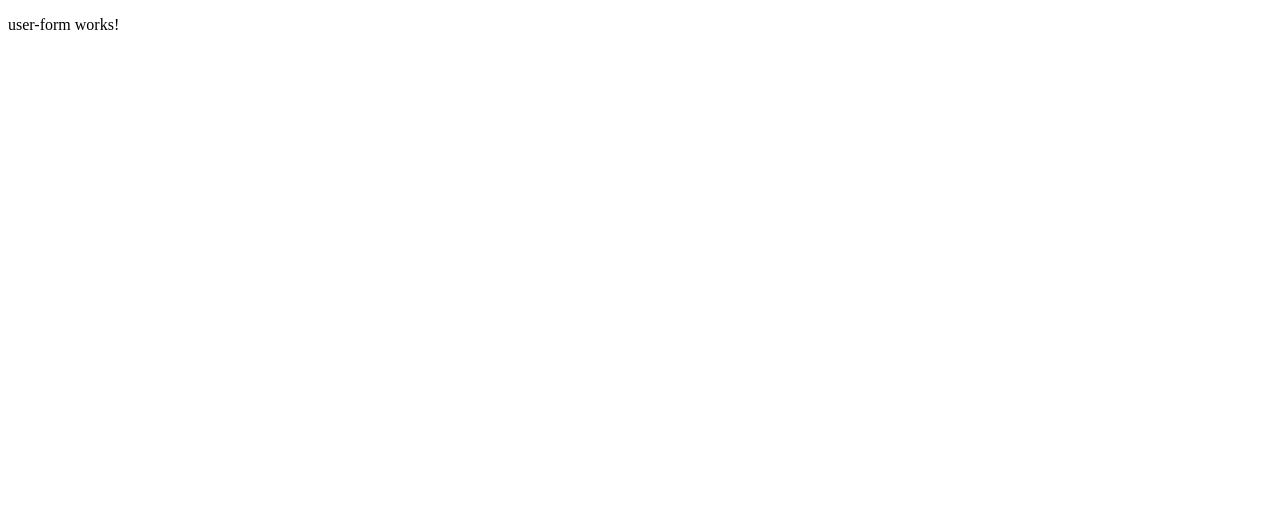
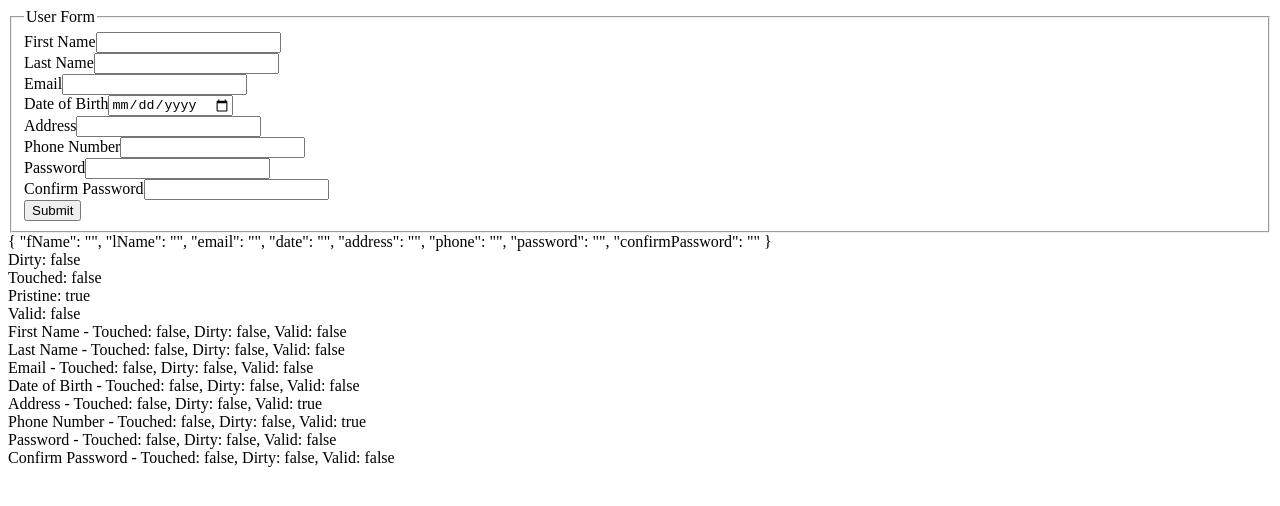
Before and after one commit to MonoToneMoe/ReactiveForm, an Angular app: page /userform in a window 1280 px wide. Shown: the top 506 px of the page. Built offline with nearby package versions, Linux system fonts and the light colour scheme.

Commit message:
created user form and checked for validation

```diff
--- a/src/app/user-form/user-form.component.html
+++ b/src/app/user-form/user-form.component.html
@@ -1 +1,86 @@
-<p>user-form works!</p>
+<div class="container">
+  <fieldset>
+    <legend>User Form</legend>
+    <form [formGroup]="userForm">
+      <div class="form-group">
+        <label for="fName">First Name</label>
+        <input type="text" class="form-control" id="fName" formControlName="fName" />
+      </div>
+      <div class="form-group">
+        <label for="lName">Last Name</label>
+        <input type="text" class="form-control" id="lName" formControlName="lName" />
+      </div>
+      <div class="form-group">
+        <label for="email">Email</label>
+        <input type="text" class="form-control" id="email" formControlName="email" />
+      </div>
+      <div class="form-group">
+        <label for="date">Date of Birth</label>
+        <input type="date" class="form-control" id="date" formControlName="date" />
+      </div>
+      <div class="form-group">
+        <label for="address">Address</label>
+        <input type="text" class="form-control" id="address" formControlName="address" />
+      </div>
+      <div class="form-group">
+        <label for="phone">Phone Number</label>
+        <input type="tel" class="form-control" id="phone" formControlName="phone" />
+      </div>
+      <div class="form-group">
+        <label for="password">Password</label>
+        <input type="password" class="form-control" id="password" formControlName="password" required />
+      </div>
+      <div class="form-group">
+        <label for="confirmPassword">Confirm Password</label>
+        <input type="password" class="form-control" id="confirmPassword" formControlName="confirmPassword" />
+      </div>
+      <button type="submit" class="btn btn-primary">Submit</button>
+    </form>
+  </fieldset>
+
+  <div>{{userForm.value | json}}</div>
+    <div> Dirty: {{userForm.dirty}}</div>
+    <div> Touched: {{userForm.touched}}</div>
+    <div> Pristine: {{userForm.pristine}}</div>
+    <div> Valid: {{userForm.valid}}</div>
+    <div>
+      First Name - Touched: {{ userForm.get('fName')?.touched }},
+      Dirty: {{ userForm.get('fName')?.dirty }},
+      Valid: {{ userForm.get('fName')?.valid }}
+    </div>
+    <div>
+      Last Name - Touched: {{ userForm.get('lName')?.touched }},
+      Dirty: {{ userForm.get('lName')?.dirty }},
+      Valid: {{ userForm.get('lName')?.valid }}
+    </div>
+    <div>
+      Email - Touched: {{ userForm.get('email')?.touched }},
+      Dirty: {{ userForm.get('email')?.dirty }},
+      Valid: {{ userForm.get('email')?.valid }}
+    </div>
+    <div>
+      Date of Birth - Touched: {{ userForm.get('date')?.touched }},
+      Dirty: {{ userForm.get('date')?.dirty }},
+      Valid: {{ userForm.get('date')?.valid }}
+    </div>
+    <div>
+      Address - Touched: {{ userForm.get('address')?.touched }},
+      Dirty: {{ userForm.get('address')?.dirty }},
+      Valid: {{ userForm.get('address')?.valid }}
+    </div>
+    <div>
+      Phone Number - Touched: {{ userForm.get('phone')?.touched }},
+      Dirty: {{ userForm.get('phone')?.dirty }},
+      Valid: {{ userForm.get('phone')?.valid }}
+    </div>
+    <div>
+      Password - Touched: {{ userForm.get('password')?.touched }},
+      Dirty: {{ userForm.get('password')?.dirty }},
+      Valid: {{ userForm.get('password')?.valid }}
+    </div>
+    <div>
+      Confirm Password - Touched: {{ userForm.get('confirmPassword')?.touched }},
+      Dirty: {{ userForm.get('confirmPassword')?.dirty }},
+      Valid: {{ userForm.get('confirmPassword')?.valid }}
+    </div>
+</div>
--- a/src/app/user-form/user-form.component.ts
+++ b/src/app/user-form/user-form.component.ts
@@ -1,12 +1,43 @@
-import { Component } from '@angular/core';
+import { CommonModule } from '@angular/common';
+import { Component, OnInit } from '@angular/core';
+import { FormControl, FormGroup, ReactiveFormsModule, Validators } from '@angular/forms';
+
+function dateValidator(control: FormControl): { [key: string]: boolean } | null {
+  // Get today's date
+  const today = new Date();
+
+  // Selected date from form control
+  const selectedDate = new Date(control.value);
+
+  // Compare dates
+  if (selectedDate > today) {
+    return { 'futureDate': true }; // Return validation error if date is in future
+  }
+  return null; // No validation error
+}
 
 @Component({
   selector: 'app-user-form',
   standalone: true,
-  imports: [],
+  imports: [ReactiveFormsModule, CommonModule],
   templateUrl: './user-form.component.html',
   styleUrl: './user-form.component.css'
 })
-export class UserFormComponent {
+export class UserFormComponent implements OnInit {
 
+  userForm!: FormGroup;
+  constructor() { }
+
+  ngOnInit() {
+    this.userForm = new FormGroup({
+      fName: new FormControl('', [Validators.required, Validators.maxLength(100)]),
+      lName: new FormControl('', [Validators.required, Validators.maxLength(100)]),
+      email: new FormControl('', [Validators.required, Validators.email]),
+      date: new FormControl('', [Validators.required, dateValidator]),
+      address: new FormControl(''),
+      phone: new FormControl(''),
+      password: new FormControl('', Validators.required),
+      confirmPassword: new FormControl('', Validators.required)
+    });
+  }
 }
```
Also changed, not shown: 1 other file (tests, documents, lock files or other folders).
